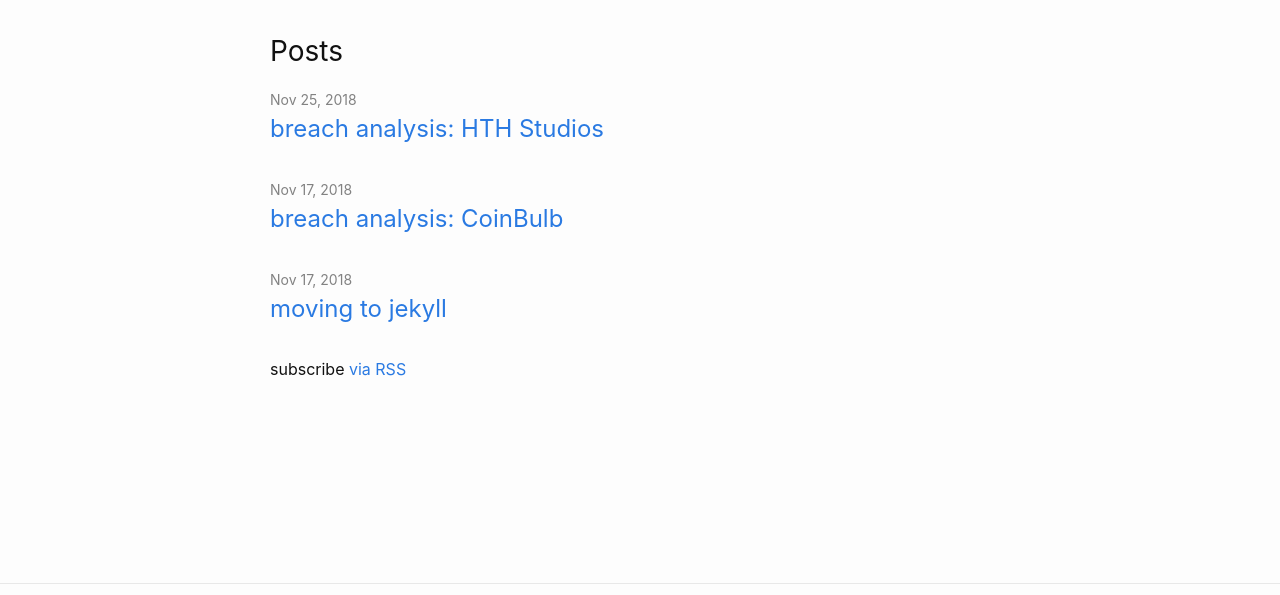
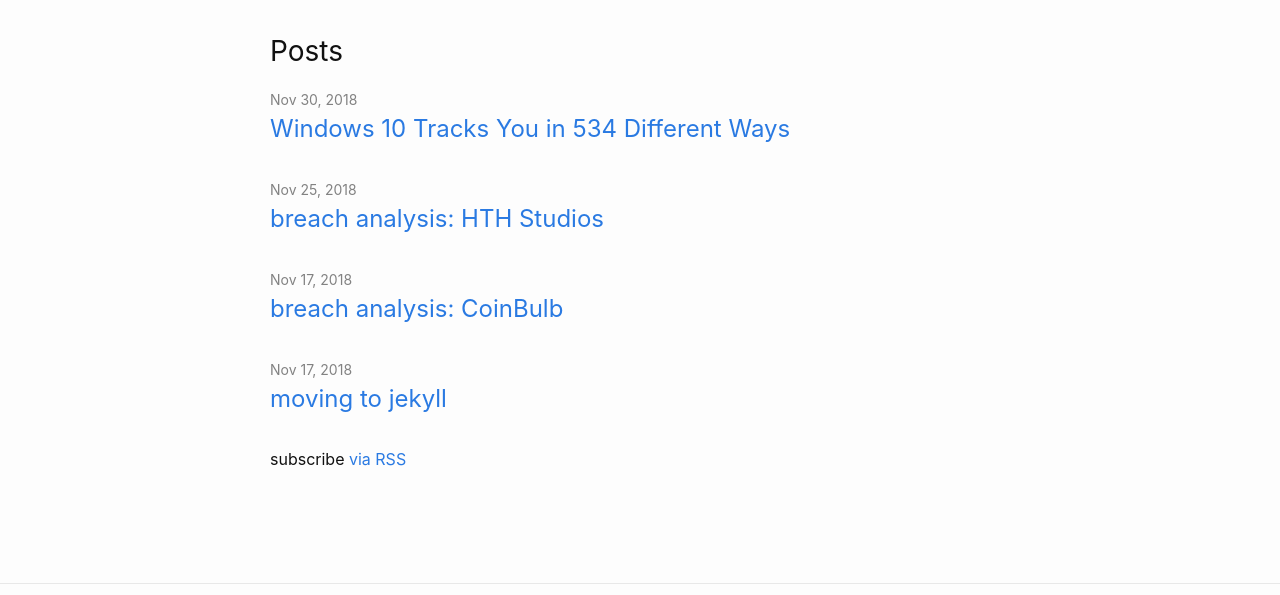
Before and after one commit to datahoarding/datahoarding.github.io, a plain HTML site: page index.html in a window 1280 px wide. Shown: the part 62-657 px from the top of the page. Drawn offline with Linux system fonts and the light colour scheme.

Commit message:
Update index.html

```diff
--- a/index.html
+++ b/index.html
@@ -35,7 +35,12 @@
       <div class="wrapper">
         <div class="home">
 <h2 class="post-list-heading">Posts</h2>
-    <ul class="post-list"><li><span class="post-meta">Nov 25, 2018</span>
+    <ul class="post-list"><li><span class="post-meta">Nov 30, 2018</span>
+        <h3>
+          <a class="post-link" href="/2018/11/30/windows-tracks-you-in-534-ways.html">
+            Windows 10 Tracks You in 534 Different Ways
+          </a>
+        </h3></li><li><span class="post-meta">Nov 25, 2018</span>
         <h3>
           <a class="post-link" href="/2018/11/25/breach-analysis-hthstudios.html">
             breach analysis: HTH Studios
```
